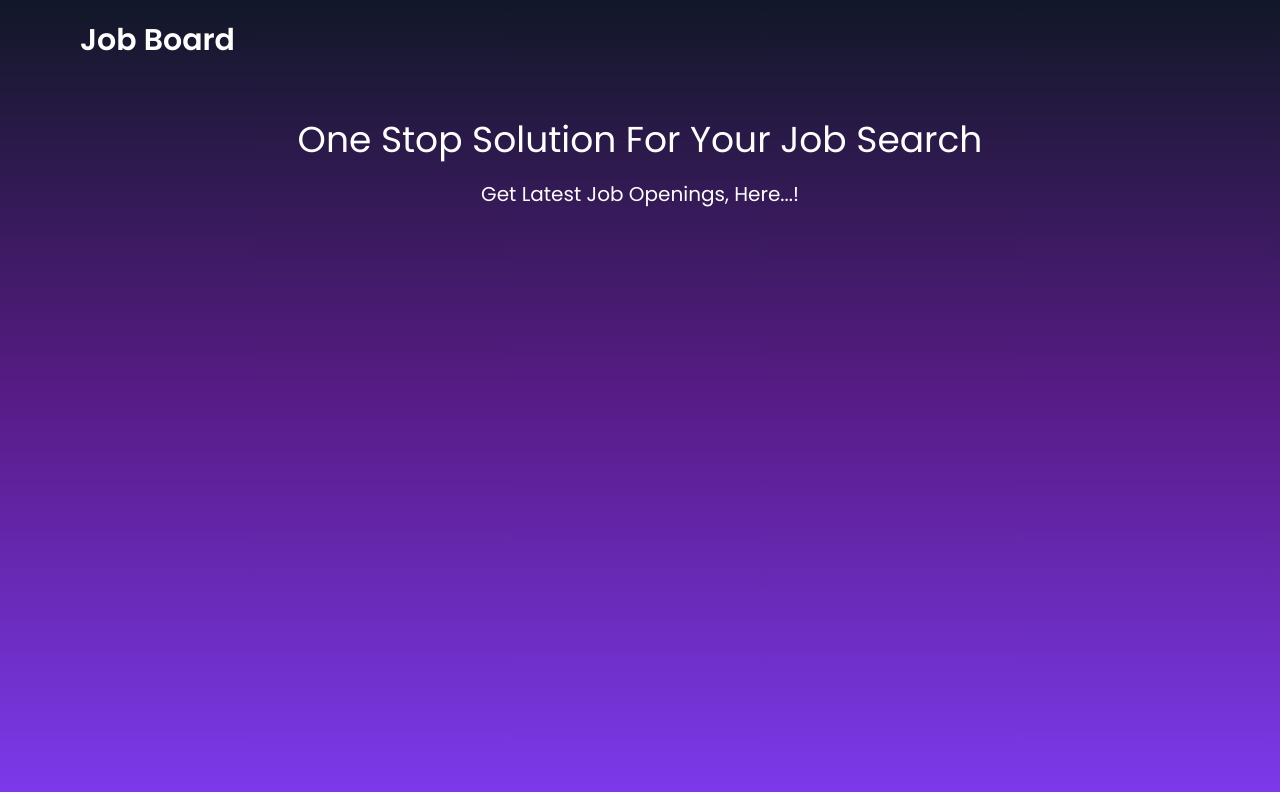
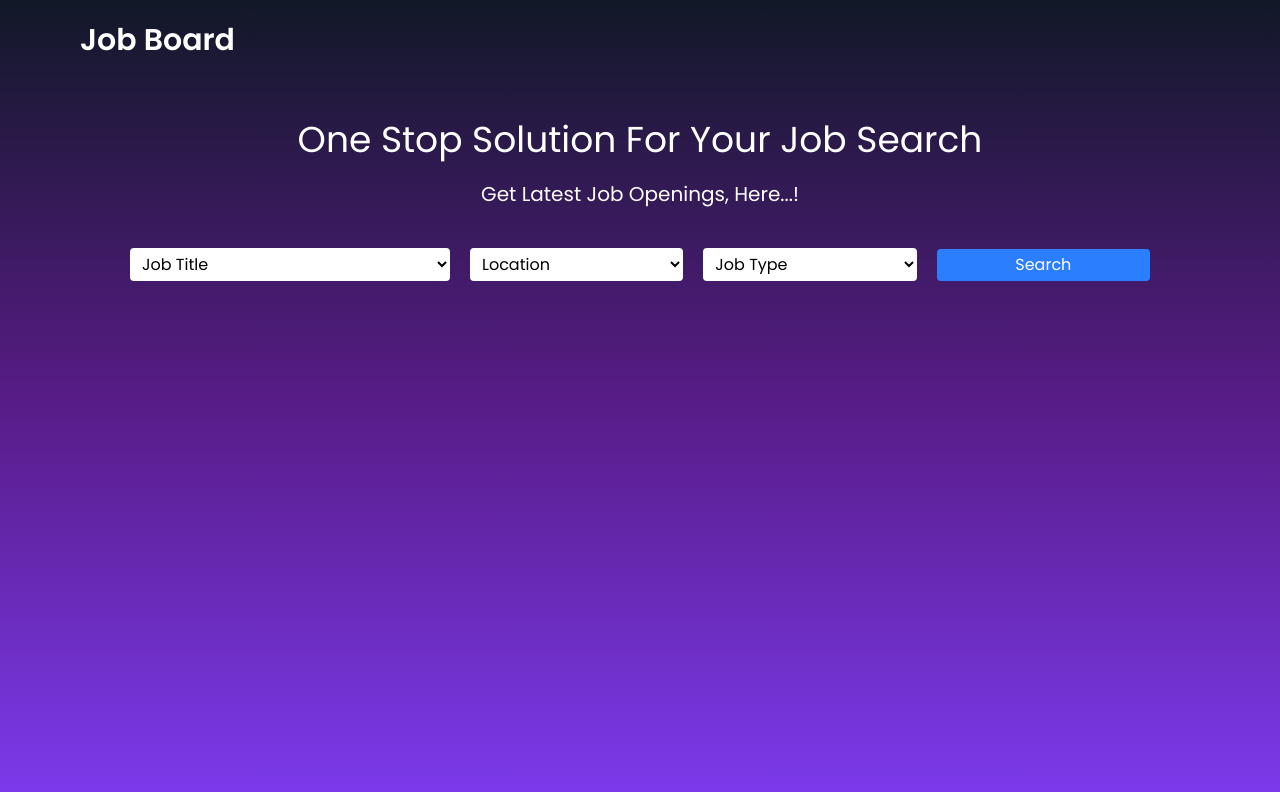
Before and after one commit to Vishal-080/React_Job_portal_project, a React (Vite) app: page / in a window 1280 px wide. Shown: the top 792 px of the page. Built offline with nearby package versions, Linux system fonts and the light colour scheme.

Commit message:
Search content adding

```diff
--- a/src/App.jsx
+++ b/src/App.jsx
@@ -1,6 +1,7 @@
 import Header from "./components/Header";
 import JobCard from "./components/JobCard";
 import Navbar from "./components/Navbar";
+import SearchJob from "./components/SearchJob";
 
 function App() {
 
@@ -8,6 +9,7 @@ function App() {
     <div>
       <Navbar />
       <Header />
+      <SearchJob />
       {/* <JobCard /> */}
     </div>
   )
--- a/src/assets/dummyJobData.json
+++ b/src/assets/dummyJobData.json
@@ -52,7 +52,7 @@
       "id": "105",
       "title": "MERN Stack Developer",
       "company": "Github",
-      "location": "Hybrid, Pune",
+      "location": "Pune",
       "salary": "15 LPA",
       "employment_type": "Full-time",
       "skills": ["MongoDB", "Express", "React", "NodeJs"],
@@ -66,7 +66,7 @@
       "company": "Lenovo",
       "location": "Delhi",
       "salary": "6 LPA",
-      "employment_type": "Full-time",
+      "employment_type": "Part-time",
       "skills": ["Sales", "Excel", "Ms Word", "Marketing", "Management"],
       "job_category": "Sales",
       "number_of_opening": 2,
--- a/src/components/JobCard.jsx
+++ b/src/components/JobCard.jsx
@@ -1,4 +1,4 @@
-import React from 'react'
+import React from 'react';
 
 const JobCard = () => {
   return (
--- /dev/null
+++ b/src/components/SearchJob.jsx
@@ -0,0 +1,35 @@
+import React from 'react';
+
+const SearchJob = () => {
+  return (
+    <div className='flex justify-center items-center gap-5 mt-10 flex-wrap'>
+        <select className="w-3/12  bg-white outline-none py-1 px-2 rounded">
+            <option value="" disabled hidden selected>Job Title</option>
+            <option value="Frontend Developer">Frontend Developer</option>
+            <option value="iOS Developer">iOS Developer</option>
+            <option value="Backend Developer">Backend Developer</option>
+            <option value="Sales Manager">Sales Manager</option>
+            <option value="PHP Developer">PHP Developer</option>
+            <option value="ML Engineer">ML Engineer</option>
+            <option value="MERN Stack Developer">MERN Stack Developer</option>
+        </select>
+        <select className="w-2/12  bg-white outline-none py-1 px-2 rounded">
+            <option value="" disabled hidden selected>Location</option>
+            <option value="Mumbai">Mumbai</option>
+            <option value="Pune">Pune</option>
+            <option value="Bangalore">Bangalore</option>
+            <option value="Delhi">Delhi</option>
+            <option value="Remote">Remote</option>
+            <option value="Hyderabad">Hyderabad</option>
+        </select>
+        <select className="w-2/12  bg-white outline-none py-1 px-2 rounded">
+            <option value="" disabled hidden selected>Job Type</option>
+            <option value="Full-time">Full-time</option>
+            <option value="Part-time">Part-time</option>
+        </select>
+        <button className='w-2/12 bg-blue-500 text-white py-1 px-2 rounded'>Search</button>
+    </div>
+  )
+}
+
+export default SearchJob;
```
